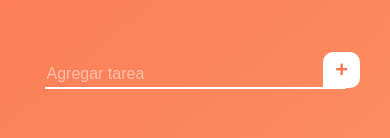
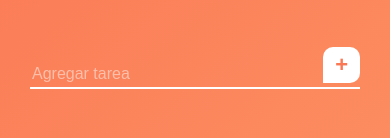
Before and after one commit to lillocorba/lista-de-tareas, a plain HTML site: page index.html in a window 390 px wide. Shown: the part 187-325 px from the top of the page. Drawn offline with Linux system fonts and the light colour scheme.

Commit message:
Translate boton responsive

```diff
--- a/style.css
+++ b/style.css
@@ -43,11 +43,12 @@ body {
 
 .container-form-input {
     background: transparent;
-    border: 0;
+    border: none;
     border-bottom: solid 2px white;
-    width: 90%;
+    width: 100%;
     color: white;
     font-size: 16px;
+    border-radius: 0px;
 }
 
 .container-form-input::placeholder {
@@ -65,7 +66,7 @@ body {
     position: absolute;
     top: 0;
     right: 0;
-    transform: translate(0px, -15px);
+    transform: translate(0px, -20px);
     background-color: white;
     border: 0;
     border-radius: 10px 10px 10px 0px;
```
